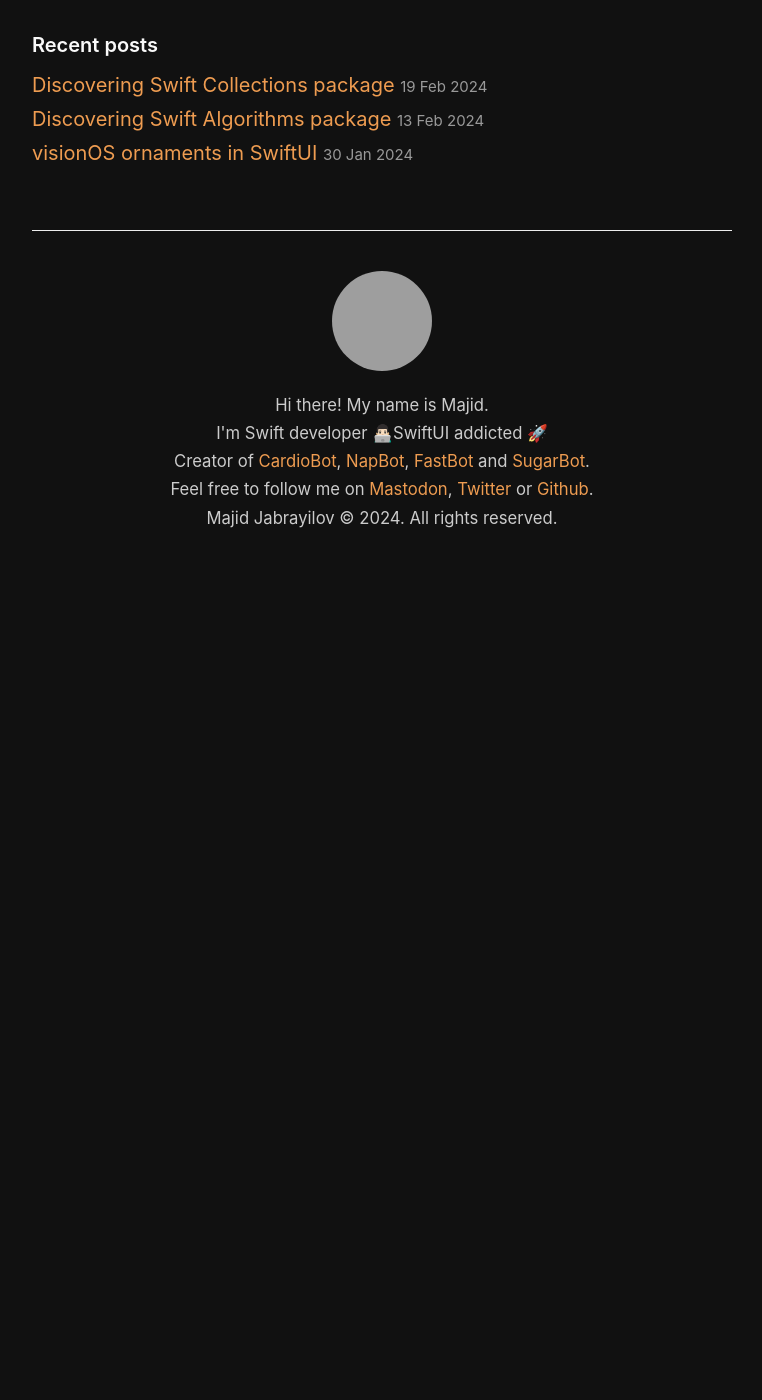
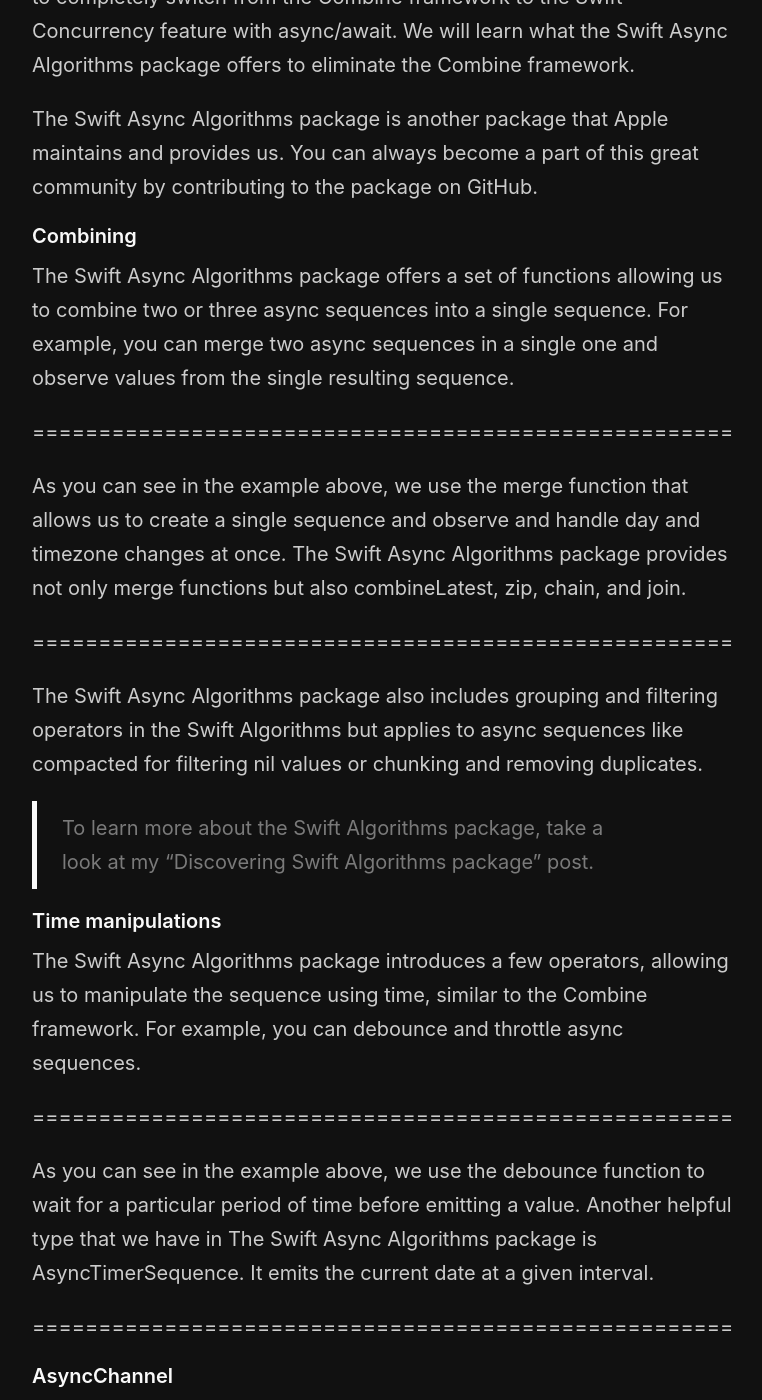
Before and after one commit to mecid/mecid.github.io, a Jekyll site: the page built from _posts/2024-02-26-discovering-swift-async-algorithms-package.md, in a window 1280 px wide and 1400 px high, scrolled down 364 px, cut to the strip 0-1400 px from the top of the window. Shown: the whole strip, without its empty margins (258-1020 px from the left). Built offline with Jekyll 4.4.1, drawn with Linux system fonts in a browser that asks for light colours; before the commit the page ends 936 px from its top, so only the background shows below that; some of the changed text lies outside the part shown; grey boxes are pictures that could not be loaded.

Commit message:
async package post content added

```diff
--- a/_posts/2024-02-26-discovering-swift-async-algorithms-package.md
+++ b/_posts/2024-02-26-discovering-swift-async-algorithms-package.md
@@ -2,3 +2,37 @@
 title: Discovering Swift Async Algorithms package
 layout: post
 ---
+
+Another week on a series of posts about discovering Swift packages. This week, we will discover the Swift Async Algorithms package, allowing us to completely switch from the Combine framework to the Swift Concurrency feature with async/await. We will learn what the Swift Async Algorithms package offers to eliminate the Combine framework.
+
+The Swift Async Algorithms package is another package that Apple maintains and provides us. You can always become a part of this great community by contributing to the package on GitHub.
+
+#### Combining
+The Swift Async Algorithms package offers a set of functions allowing us to combine two or three async sequences into a single sequence. For example, you can merge two async sequences in a single one and observe values from the single resulting sequence.
+
+=====================================================
+
+As you can see in the example above, we use the merge function that allows us to create a single sequence and observe and handle day and timezone changes at once. The Swift Async Algorithms package provides not only merge functions but also combineLatest, zip, chain, and join.
+
+=====================================================
+
+The Swift Async Algorithms package also includes grouping and filtering operators in the Swift Algorithms but applies to async sequences like compacted for filtering nil values or chunking and removing duplicates.
+> To learn more about the Swift Algorithms package, take a look at my "Discovering Swift Algorithms package" post.
+
+#### Time manipulations
+The Swift Async Algorithms package introduces a few operators, allowing us to manipulate the sequence using time, similar to the Combine framework. For example, you can debounce and throttle async sequences.
+
+=====================================================
+
+As you can see in the example above, we use the debounce function to wait for a particular period of time before emitting a value. Another helpful type that we have in The Swift Async Algorithms package is AsyncTimerSequence. It emits the current date at a given interval.
+
+=====================================================
+
+#### AsyncChannel
+The AsyncChannel type allows us to replace passthrough subjects from the Combine framework. It is a great way to bridge the part of the code that doesn't support async context with the async context in your app.
+
+=====================================================
+
+As you can see in the example above, we use the send function on an instance of the AsyncChannel type to emit values. Conversely, the AsyncChannel conforms to the AsyncSequence protocol to support for-each loop with the await keyword. Remember to call the finish function on the channel to close the sequence.
+
+There is also the AsyncThrowingChannel type with a similar functionality supporting failing with errors. Whenever you need to close the channel with the error, you can use the fail function on an instance of the AsyncThrowingChannel type.
```
